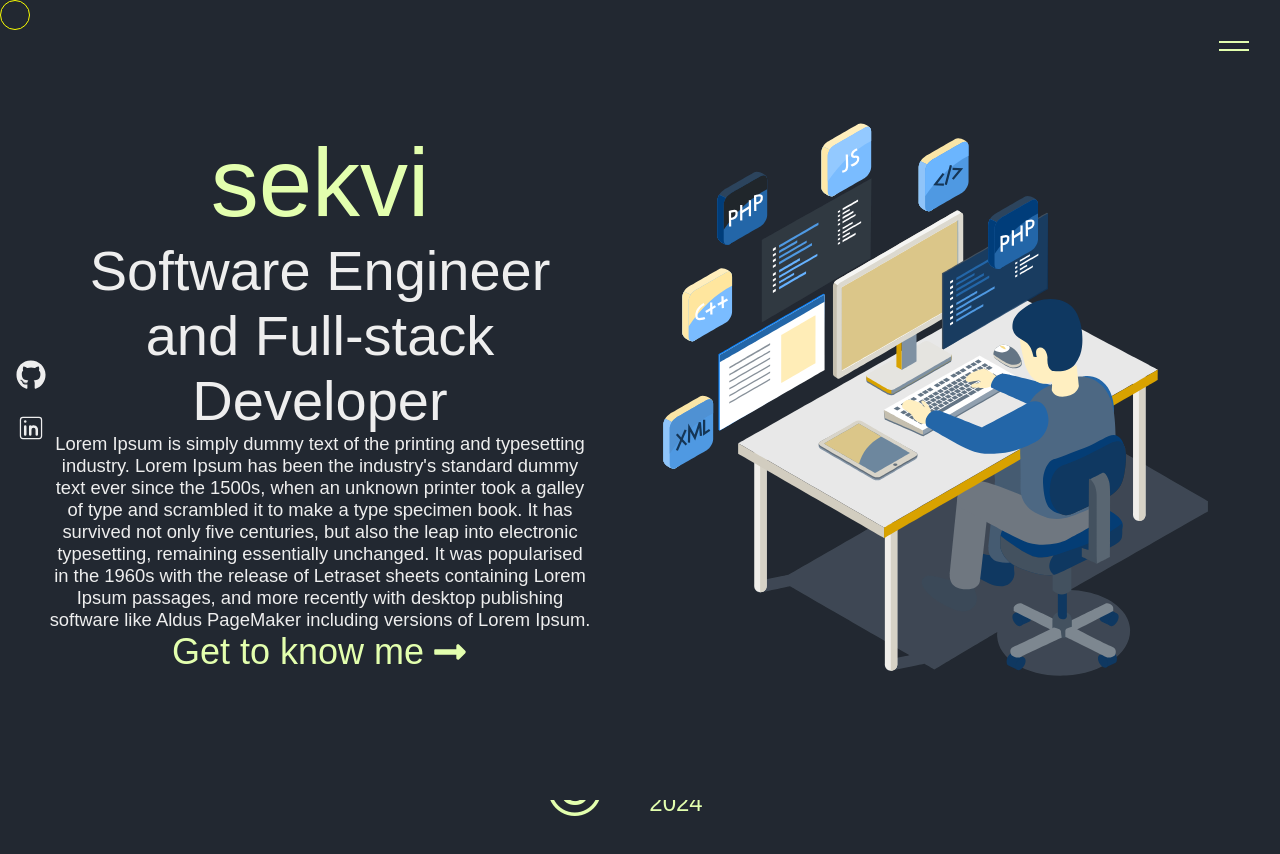
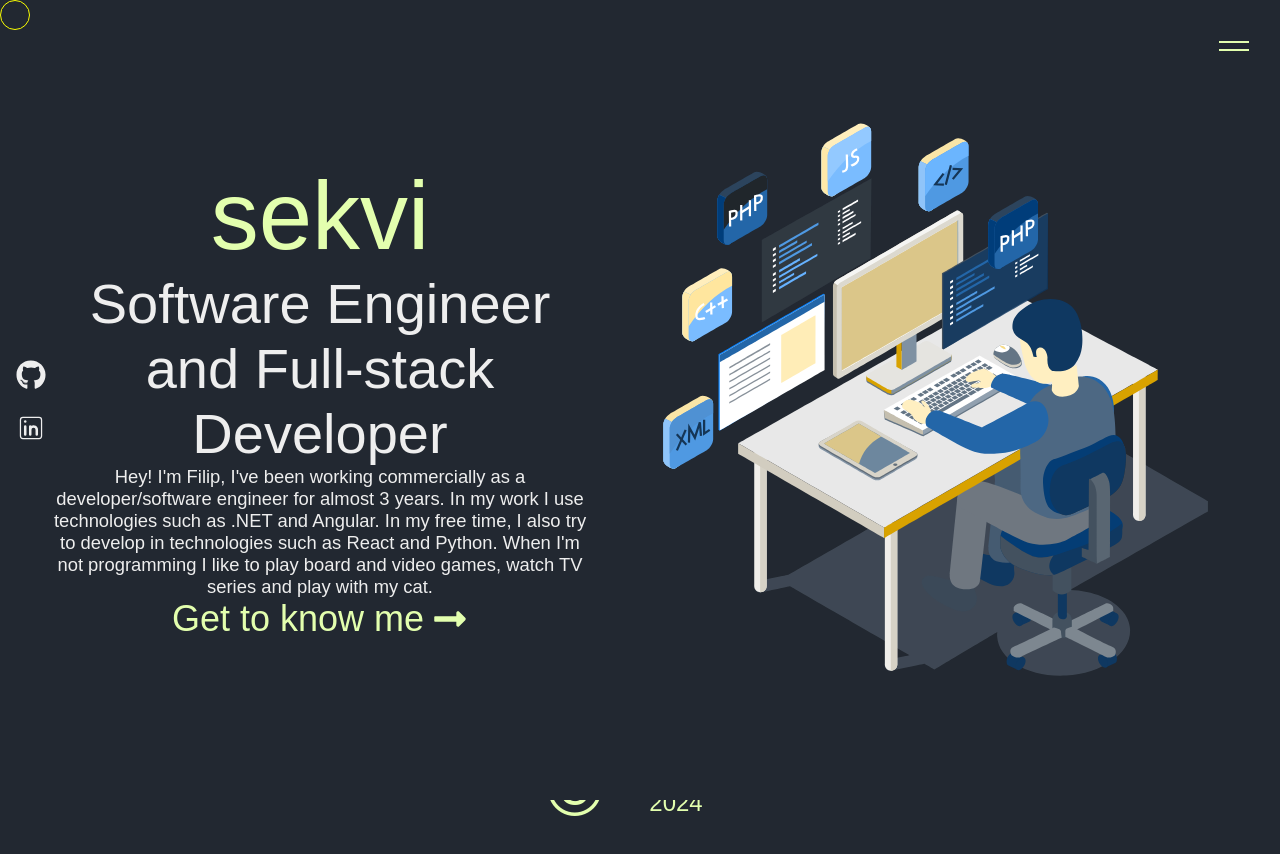
Before and after one commit to sekvi99/portfolio-website, a React (Create React App) app in the folder portfolio-website/portfolio-app/: page /home in a window 1280 px wide. Shown: the top 854 px of the page. Built offline with nearby package versions, Linux system fonts and the light colour scheme; a web font is replaced by a local one.

Commit message:
Adjusted home content

```diff
--- a/portfolio-website/portfolio-app/src/content/home.content.ts
+++ b/portfolio-website/portfolio-app/src/content/home.content.ts
@@ -10,6 +10,6 @@ export const homeContent: HomeContent = {
   heroSectionHeader: "sekvi",
   heroSubHeader: "Software Engineer and Full-stack Developer",
   heroSection:
-    "Lorem Ipsum is simply dummy text of the printing and typesetting industry. Lorem Ipsum has been the industry's standard dummy text ever since the 1500s, when an unknown printer took a galley of type and scrambled it to make a type specimen book. It has survived not only five centuries, but also the leap into electronic typesetting, remaining essentially unchanged. It was popularised in the 1960s with the release of Letraset sheets containing Lorem Ipsum passages, and more recently with desktop publishing software like Aldus PageMaker including versions of Lorem Ipsum. ",
+    "Hey! I'm Filip, I've been working commercially as a developer/software engineer for almost 3 years. In my work I use technologies such as .NET and Angular. In my free time, I also try to develop in technologies such as React and Python. When I'm not programming I like to play board and video games, watch TV series and play with my cat.",
   getToKnowMeText: "Get to know me"
 };
```
